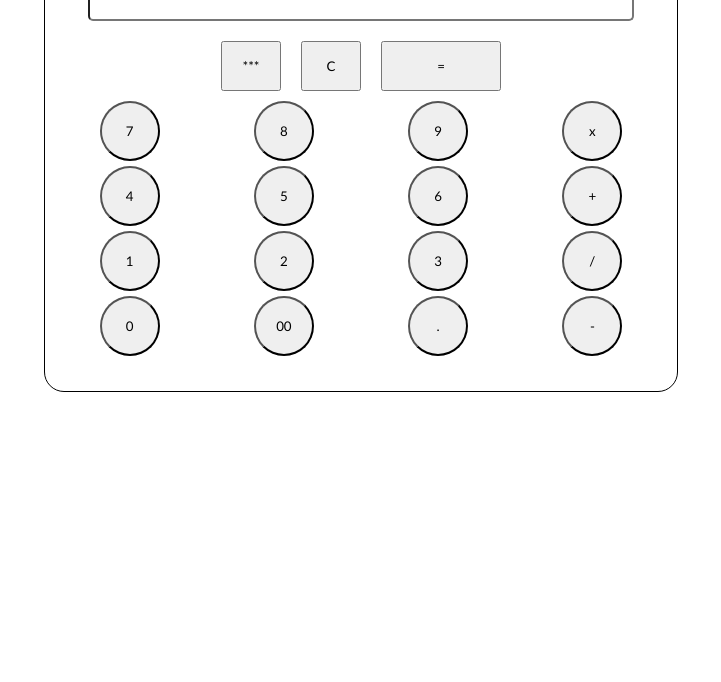
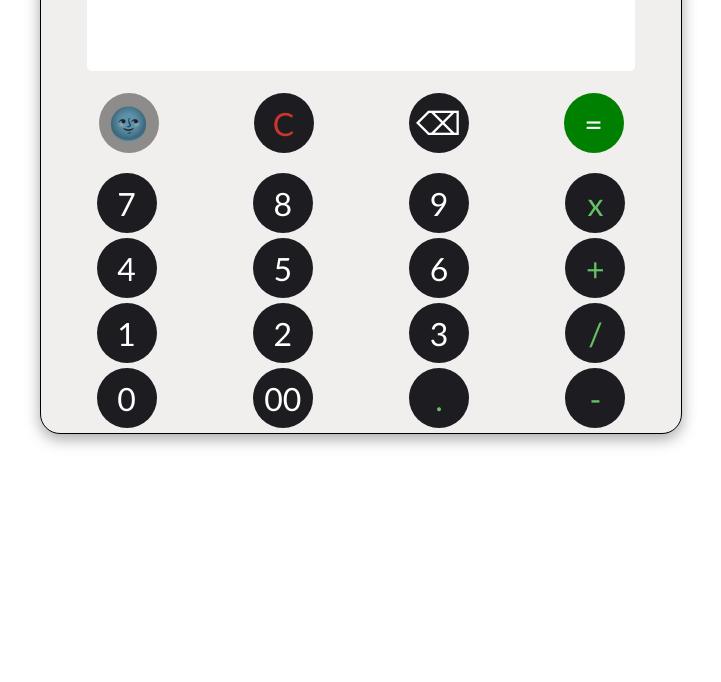
Before and after one commit to Akasi-M-P/cal_test, a plain HTML site: page index.html in a window 1280 px wide. Shown: the part 118-800 px from the top of the page, without its empty margins (279-1000 px from the left). Drawn offline with Linux system fonts and the light colour scheme.

Commit message:
ui:completed theme:completed functionality:completed

```diff
--- a/index.html
+++ b/index.html
@@ -7,33 +7,34 @@
     <link rel="stylesheet" href="style.css" />
   </head>
   <body>
-    <main class="container">
+    <main id="container">
       <header>
-        <div>design</div>
-        <input type="text" name="" id="" />
+        <div><h1>CALC</h1></div>
+        <input type="text" name="" id="display" readonly />
       </header>
       <div class="controls-header">
-        <button>***</button>
-        <button>C</button>
-        <button id="equal">=</button>
+        <button id="theme" onclick="changeTheme()">🌚</button>
+        <button id="clear" onclick="clearDisplay()">C</button>
+        <button id="backspace" onclick="clearLastCharacter()">⌫</button>
+        <button id="calculate" onclick="calculate()">=</button>
       </div>
       <div class="controls">
-        <button>7</button>
-        <button>8</button>
-        <button>9</button>
-        <button>x</button>
-        <button>4</button>
-        <button>5</button>
-        <button>6</button>
-        <button>+</button>
-        <button>1</button>
-        <button>2</button>
-        <button>3</button>
-        <button>/</button>
-        <button>0</button>
-        <button>00</button>
-        <button>.</button>
-        <button>-</button>
+        <button onclick="appendToDisplay('7')">7</button>
+        <button onclick="appendToDisplay('8')">8</button>
+        <button onclick="appendToDisplay('9')">9</button>
+        <button onclick="appendToDisplay('*')" class="operator">x</button>
+        <button onclick="appendToDisplay('4')">4</button>
+        <button onclick="appendToDisplay('5')">5</button>
+        <button onclick="appendToDisplay('6')">6</button>
+        <button onclick="appendToDisplay('+')" class="operator">+</button>
+        <button onclick="appendToDisplay('1')">1</button>
+        <button onclick="appendToDisplay('2')">2</button>
+        <button onclick="appendToDisplay('3')">3</button>
+        <button onclick="appendToDisplay('/')" class="operator">/</button>
+        <button onclick="appendToDisplay('0')">0</button>
+        <button onclick="appendToDisplay('00')">00</button>
+        <button onclick="appendToDisplay('.')" class="operator">.</button>
+        <button onclick="appendToDisplay('-')" class="operator">-</button>
       </div>
     </main>
     <script src="index.js"></script>
--- a/index.js
+++ b/index.js
@@ -0,0 +1,39 @@
+const display = document.getElementById("display");
+
+function appendToDisplay(input) {
+  display.value += input;
+}
+
+function clearDisplay() {
+  display.value = "";
+}
+
+function calculate() {
+  try {
+    display.value = eval(display.value);
+  } catch (error) {
+    display.value = "error";
+  }
+}
+
+// THEME
+const calBody = document.getElementById("container");
+const themeBtn = document.getElementById("theme");
+
+function changeTheme() {
+  calBody.classList.toggle("dark-theme"); // Toggle dark theme on the container
+
+  if (calBody.classList.contains("dark-theme")) {
+    themeBtn.textContent = "💡"; // Light theme icon
+  } else {
+    themeBtn.textContent = "🌚"; // Dark theme icon
+  }
+}
+
+// Clear the last character
+function clearLastCharacter() {
+  const currentValue = display.value;
+  if (currentValue.length > 0) {
+    display.value = currentValue.slice(0, -1);
+  }
+}
--- a/style.css
+++ b/style.css
@@ -1,13 +1,31 @@
 * {
+  margin: 0;
   font-family: "Gill Sans", "Gill Sans MT", Calibri, "Trebuchet MS", sans-serif;
 }
 
-.container {
+#container {
   width: 50%;
   height: 500px;
-  margin: 0 auto;
+  margin: 50px auto;
   border: 1px solid black;
   border-radius: 20px;
+  background-color: rgb(241, 238, 238);
+  box-shadow: rgba(0, 0, 0, 0.35) 0px 5px 15px;
+  transition: background-color 0.3s, color 0.3s;
+}
+
+#container.dark-theme {
+  background-color: rgb(5, 5, 5);
+  color: white;
+}
+
+#container.dark-theme header h1 {
+  color: white;
+}
+
+#container.dark-theme header input {
+  background-color: rgb(63, 59, 59);
+  color: white;
 }
 
 header {
@@ -23,23 +41,39 @@ header input {
   width: 85%;
   height: 80px;
   border-radius: 5px;
+  font-size: 3rem;
+  border: transparent;
+  color: rgb(5, 5, 5);
+  overflow: hidden;
+  display: flex;
+  justify-items: right;
+}
+
+header h1 {
+  font-style: italic;
 }
 
 .controls-header {
-  display: flex;
-  flex-direction: row;
-  justify-content: center;
-  gap: 20px;
-  padding: 0 10px;
+  display: grid;
+  grid-template-columns: repeat(4, 1fr);
+  padding: 10px;
 }
 
-.controls-header button {
-  width: 60px;
-  height: 50px;
+#calculate {
+  background-color: green;
+
+  &&:hover {
+    background-color: hsl(120, 45%, 53%);
+  }
+
+  &&:active {
+    background-color: hsl(120, 72%, 73%);
+    font-size: 1rem;
+  }
 }
 
-#equal {
-  width: 120px;
+#clear {
+  color: hsl(2, 62%, 49%);
 }
 
 .controls {
@@ -49,9 +83,31 @@ header input {
   padding: 10px;
 }
 
-.controls button {
+button {
   width: 60px;
   height: 60px;
   margin: 0 auto;
   border-radius: 30px;
+  cursor: pointer;
+  color: white;
+  background-color: hsl(240, 7%, 12%);
+  font-size: 2rem;
+  border: none;
+
+  &&:hover {
+    background-color: hsl(240, 2%, 32%);
+  }
+
+  &&:active {
+    background-color: hsl(240, 3%, 57%);
+    font-size: 1rem;
+  }
 }
+
+.operator {
+  color: rgb(100, 194, 100);
+}
+
+#theme {
+  background-color: hsl(30, 1%, 55%);
+}
```
